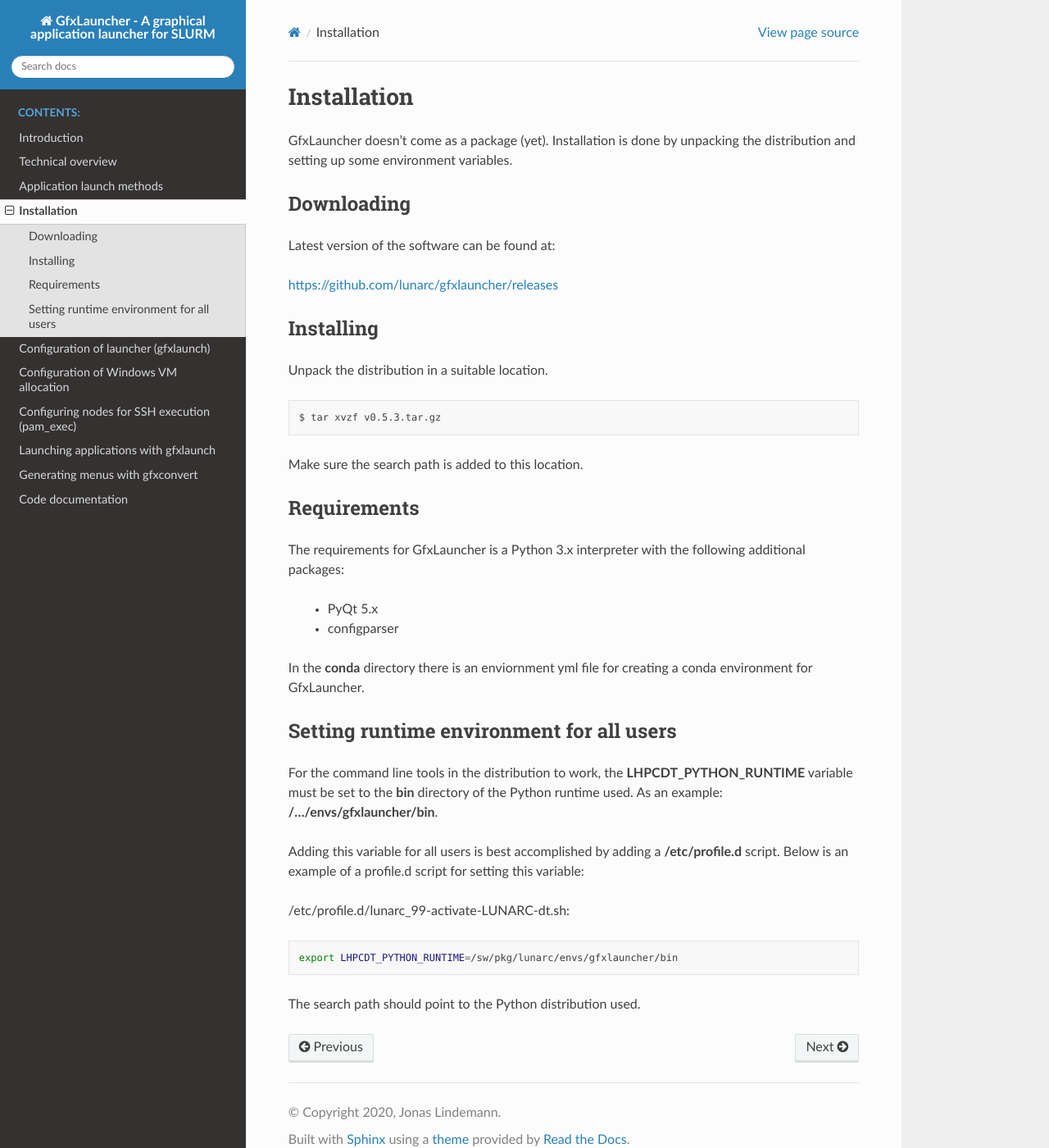
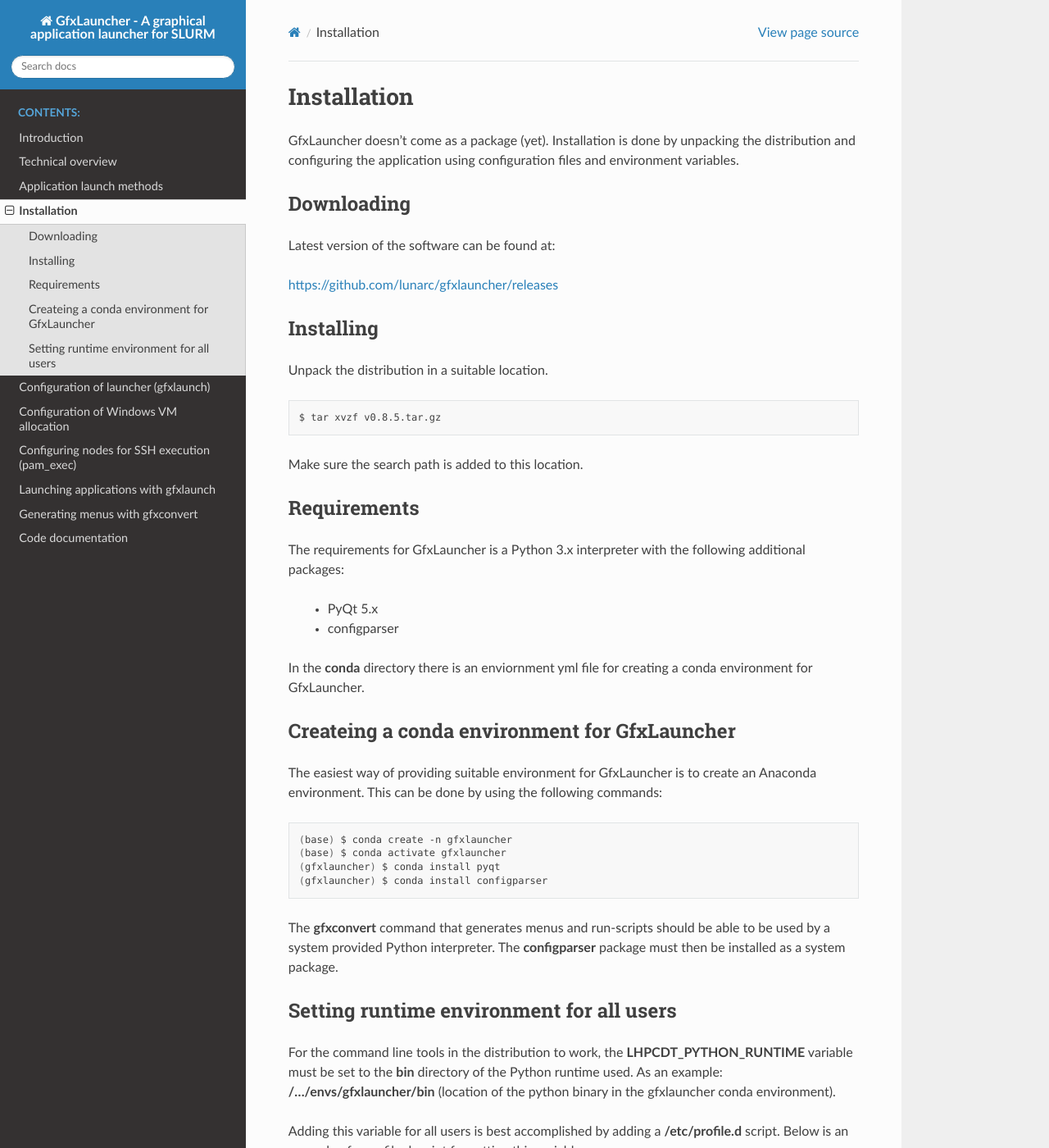
Before and after one commit to lunarc/gfxlauncher, a Sphinx documentation site: the page built from docs/source/installation.rst, in a window 1280 px wide and 1400 px high. Shown: the whole window at 82% size. Built offline with Sphinx 7.4.7 and the Read the Docs theme 2.0.0, drawn with Linux system fonts in a browser that asks for light colours.

Commit message:
Update installation.rst

```diff
--- a/docs/source/installation.rst
+++ b/docs/source/installation.rst
@@ -1,7 +1,7 @@
 Installation
 ============
 
-GfxLauncher doesn't come as a package (yet). Installation is done by unpacking the distribution and setting up some environment variables.
+GfxLauncher doesn't come as a package (yet). Installation is done by unpacking the distribution and configuring the application using configuration files and environment variables.
 
 Downloading
 -----------
@@ -18,7 +18,7 @@
 
 .. code-block:: bash
 
-    $ tar xvzf v0.5.3.tar.gz
+    $ tar xvzf v0.8.5.tar.gz
 
 Make sure the search path is added to this location.
 
@@ -32,10 +32,24 @@
 
 In the **conda** directory there is an enviornment yml file for creating a conda environment for GfxLauncher.
 
+Createing a conda environment for GfxLauncher
+---------------------------------------------
+
+The easiest way of providing suitable environment for GfxLauncher is to create an Anaconda environment. This can be done by using the following commands:
+
+.. code-block:: bash
+
+    (base) $ conda create -n gfxlauncher
+    (base) $ conda activate gfxlauncher
+    (gfxlauncher) $ conda install pyqt
+    (gfxlauncher) $ conda install configparser
+
+The **gfxconvert** command that generates menus and run-scripts should be able to be used by a system provided Python interpreter. The **configparser** package must then be installed as a system package.
+
 Setting runtime environment for all users
 -----------------------------------------
 
-For the command line tools in the distribution to work, the **LHPCDT_PYTHON_RUNTIME** variable must be set to the **bin** directory of the Python runtime used. As an example: **/.../envs/gfxlauncher/bin**.
+For the command line tools in the distribution to work, the **LHPCDT_PYTHON_RUNTIME** variable must be set to the **bin** directory of the Python runtime used. As an example: **/.../envs/gfxlauncher/bin** (location of the python binary in the gfxlauncher conda environment).
 
 Adding this variable for all users is best accomplished by adding a **/etc/profile.d** script. Below is an example of a profile.d script for setting this variable:
 
```
